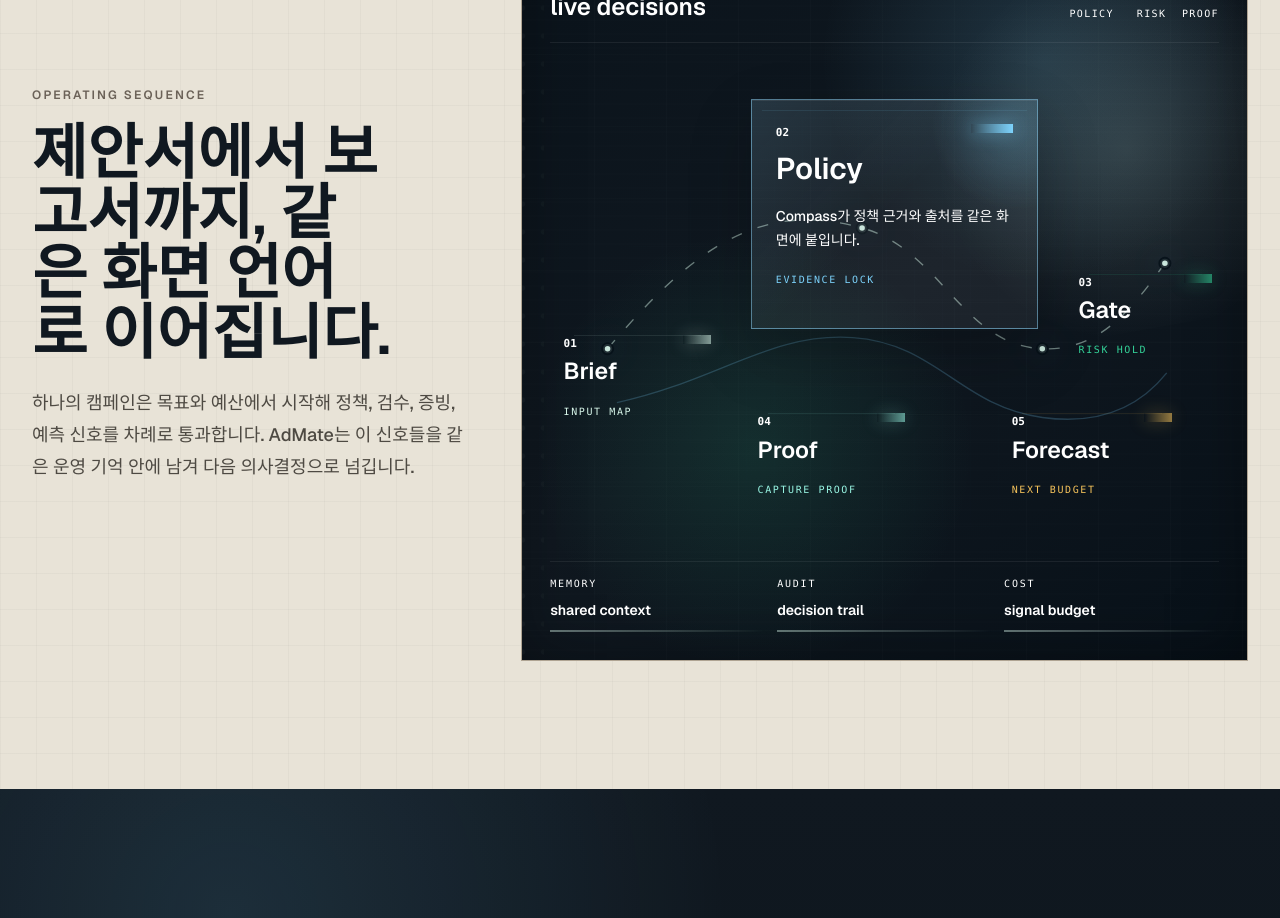
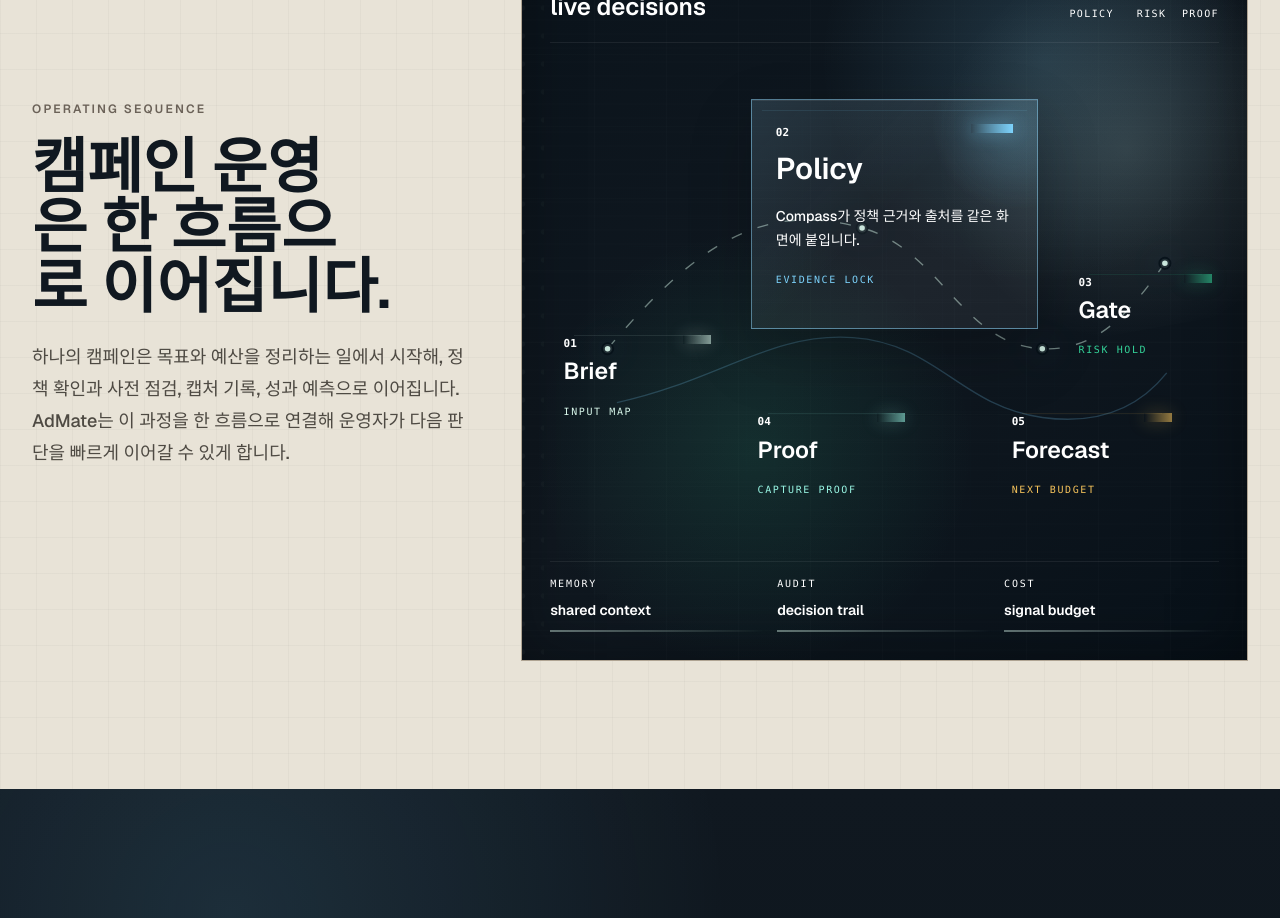
Before and after one commit to Jhongjin/admate-homepage, a Next.js app: page / in a window 1280 px wide. Shown: the part 2040-2958 px from the top of the page. Built offline with nearby package versions, Linux system fonts and the light colour scheme.

Commit message:
Refine homepage operating sequence copy

```diff
--- a/src/components/home/HomeRebuildExperience.tsx
+++ b/src/components/home/HomeRebuildExperience.tsx
@@ -343,11 +343,12 @@ function OperatingFilm() {
           <div>
             <div className="text-xs font-semibold uppercase tracking-[0.18em] text-[#6B6258]">Operating sequence</div>
             <h2 className="mt-5 max-w-[620px] text-balance text-4xl font-semibold leading-[1.02] sm:text-6xl">
-              제안서에서 보고서까지, 같은 화면 언어로 이어집니다.
+              캠페인 운영은 한 흐름으로 이어집니다.
             </h2>
             <p className="mt-6 max-w-[560px] text-lg font-medium leading-8 text-[#4E4A43]">
-              하나의 캠페인은 목표와 예산에서 시작해 정책, 검수, 증빙, 예측 신호를 차례로 통과합니다.
-              AdMate는 이 신호들을 같은 운영 기억 안에 남겨 다음 의사결정으로 넘깁니다.
+              하나의 캠페인은 목표와 예산을 정리하는 일에서 시작해, 정책 확인과 사전 점검,
+              캡처 기록, 성과 예측으로 이어집니다. AdMate는 이 과정을 한 흐름으로 연결해
+              운영자가 다음 판단을 빠르게 이어갈 수 있게 합니다.
             </p>
           </div>
 
```
